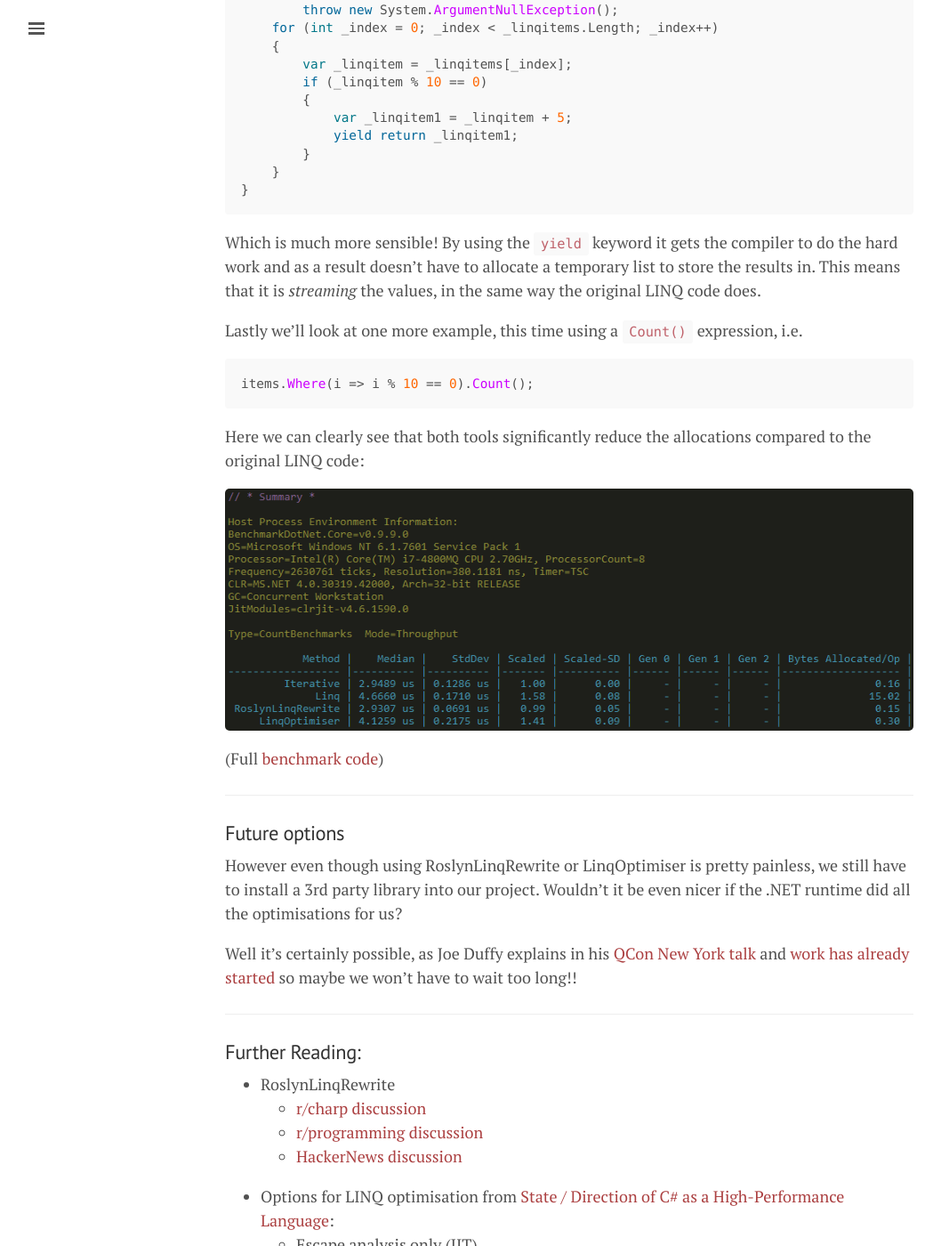
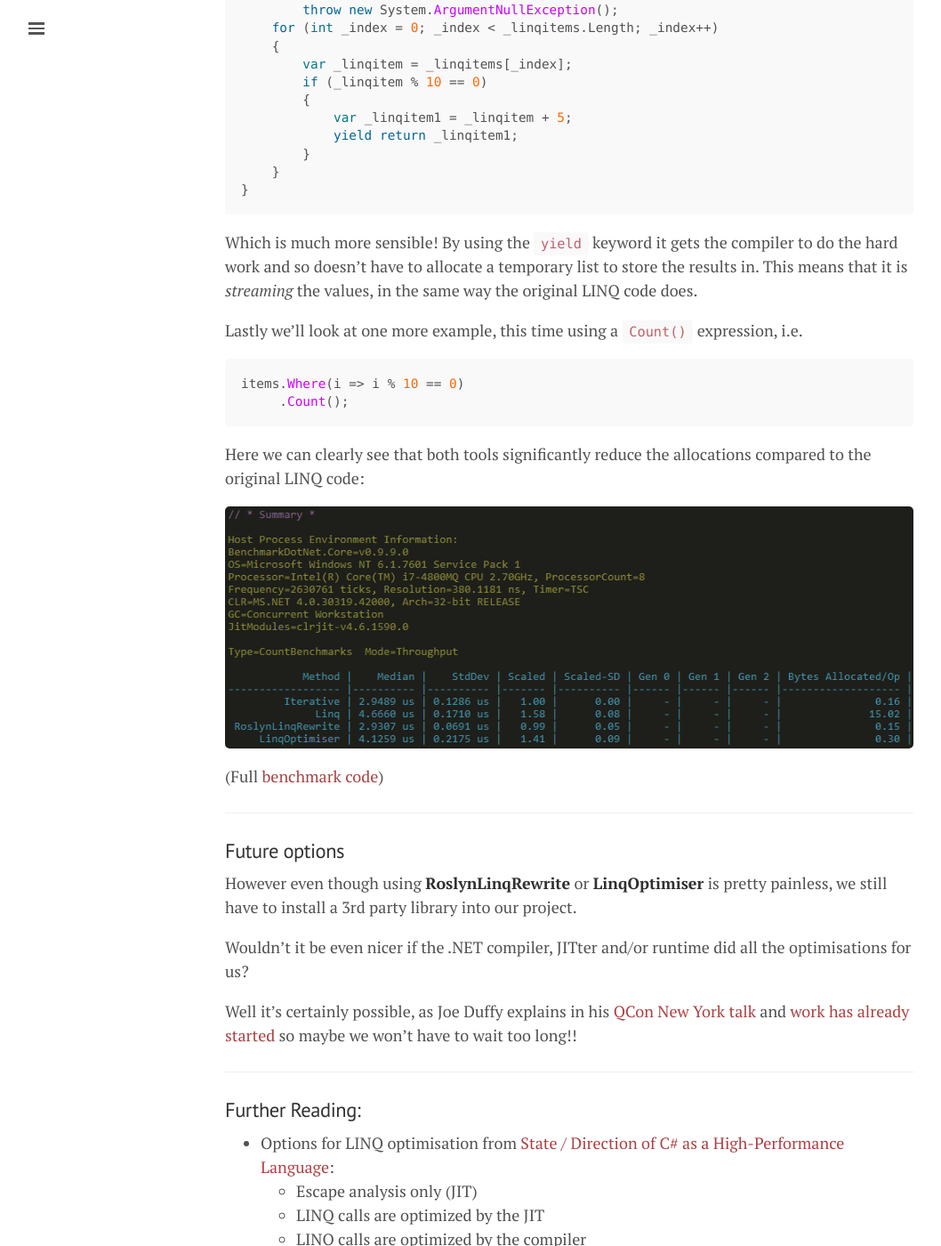
Before and after one commit to mattwarren/mattwarren.github.io, a Jekyll site: the page built from _posts/2016-09-29-Optimising-LINQ.md, in a window 1280 px wide and 1400 px high, scrolled down 6772 px. Shown: the whole window at 89% size, without its empty margins (0-1058 px from the left). Built offline with Jekyll 4.4.1, drawn with Linux system fonts in a browser that asks for light colours; nearby versions of some CDN libraries; comment, search, counter and statistics services are not loaded; some of the changed text lies outside the part shown.

Commit message:
minor fixes

````diff
--- a/_posts/2016-09-29-Optimising-LINQ.md
+++ b/_posts/2016-09-29-Optimising-LINQ.md
@@ -225,12 +225,13 @@ IEnumerable<int> RoslynLinqRewriteWhereSelect_ProceduralLinq1(int[] _linqitems)
 }
 ```
 
-Which is much more sensible! By using the `yield` keyword it gets the compiler to do the hard work and as a result doesn't have to allocate a temporary list to store the results in. This means that it is *streaming* the values, in the same way the original LINQ code does.
+Which is much more sensible! By using the `yield` keyword it gets the compiler to do the hard work and so doesn't have to allocate a temporary list to store the results in. This means that it is *streaming* the values, in the same way the original LINQ code does.
 
 Lastly we'll look at one more example, this time using a `Count()` expression, i.e.
 
 ``` csharp
-items.Where(i => i % 10 == 0).Count();
+items.Where(i => i % 10 == 0)
+     .Count();
 ```
 
 Here we can clearly see that both tools significantly reduce the allocations compared to the original LINQ code:
@@ -243,7 +244,9 @@ Here we can clearly see that both tools significantly reduce the allocations com
 
 ### Future options
 
-However even though using RoslynLinqRewrite or LinqOptimiser is pretty painless, we still have to install a 3rd party library into our project. Wouldn't it be even nicer if the .NET runtime did all the optimisations for us?
+However even though using **RoslynLinqRewrite** or **LinqOptimiser** is pretty painless, we still have to install a 3rd party library into our project.
+
+Wouldn't it be even nicer if the .NET compiler, JITter and/or runtime did all the optimisations for us?
 
 Well it's certainly possible, as Joe Duffy explains in his [QCon New York talk](https://www.infoq.com/news/2016/06/systems-programming-qcon) and [work has already started](https://github.com/dotnet/coreclr/pull/6653) so maybe we won't have to wait too long!!
 
@@ -251,12 +254,12 @@ Well it's certainly possible, as Joe Duffy explains in his [QCon New York talk](
 
 ### Further Reading:
 
-- RoslynLinqRewrite
-  - [r/charp discussion](https://www.reddit.com/r/csharp/comments/5310m4/roslynlinqrewrite_compiles_linq_expressions_to/)
-  - [r/programming discussion](https://www.reddit.com/r/programming/comments/53nw6w/roslynlinqrewrite_optimize_linq_code_to/)
-  - [HackerNews discussion](https://news.ycombinator.com/item?id=12544987)
 - Options for LINQ optimisation from [State / Direction of C# as a High-Performance Language](https://github.com/dotnet/roslyn/issues/10378#issuecomment-247538865):
 	- Escape analysis only (JIT)
 	- LINQ calls are optimized by the JIT
 	- LINQ calls are optimized by the compiler
 - An attempt to [manually optimise LINQ](From https://github.com/dotnet/roslyn/issues/10378#issuecomment-248556947)
+- RoslynLinqRewrite
+  - [r/charp discussion](https://www.reddit.com/r/csharp/comments/5310m4/roslynlinqrewrite_compiles_linq_expressions_to/)
+  - [r/programming discussion](https://www.reddit.com/r/programming/comments/53nw6w/roslynlinqrewrite_optimize_linq_code_to/)
+  - [HackerNews discussion](https://news.ycombinator.com/item?id=12544987)
````
